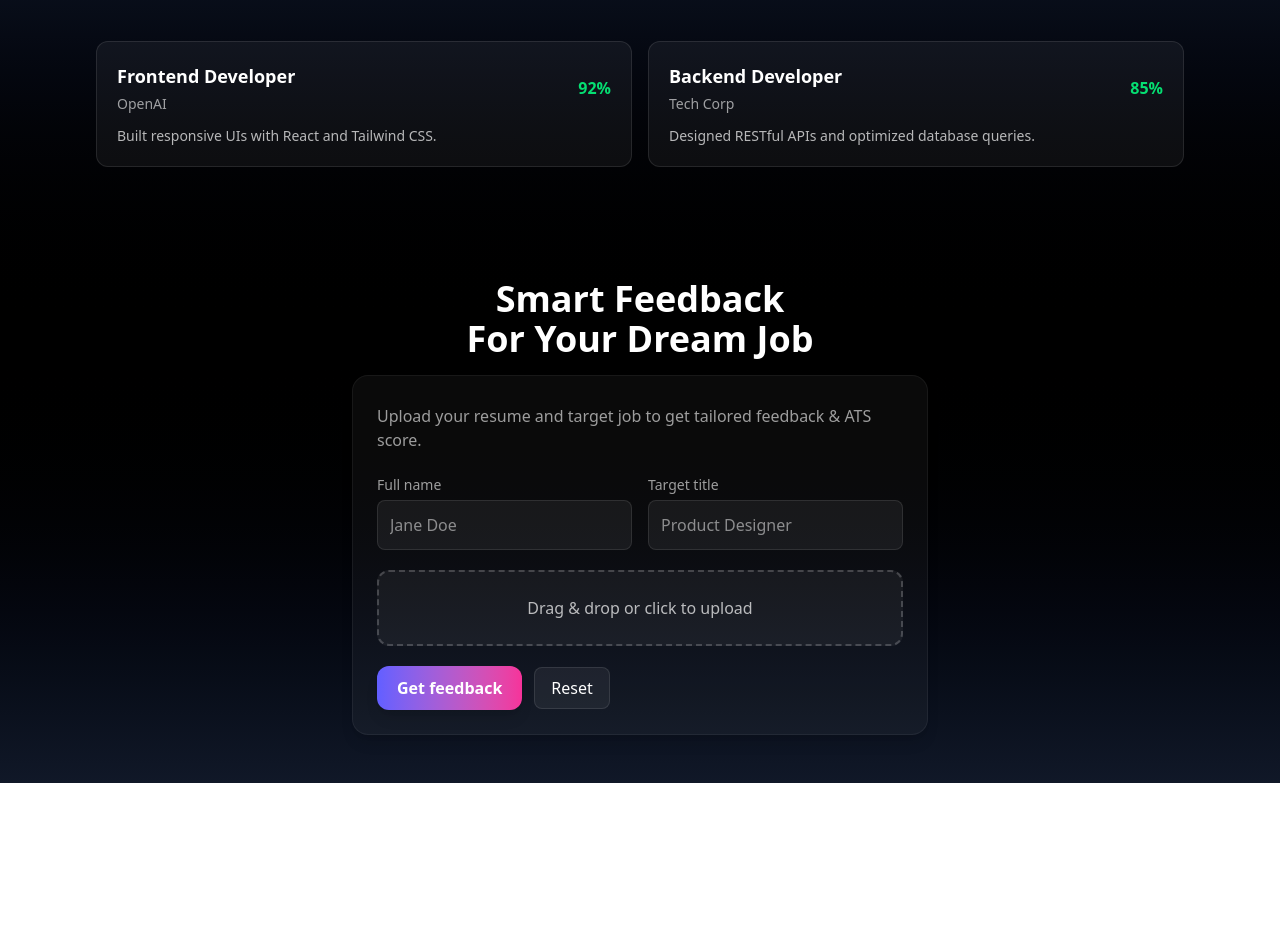
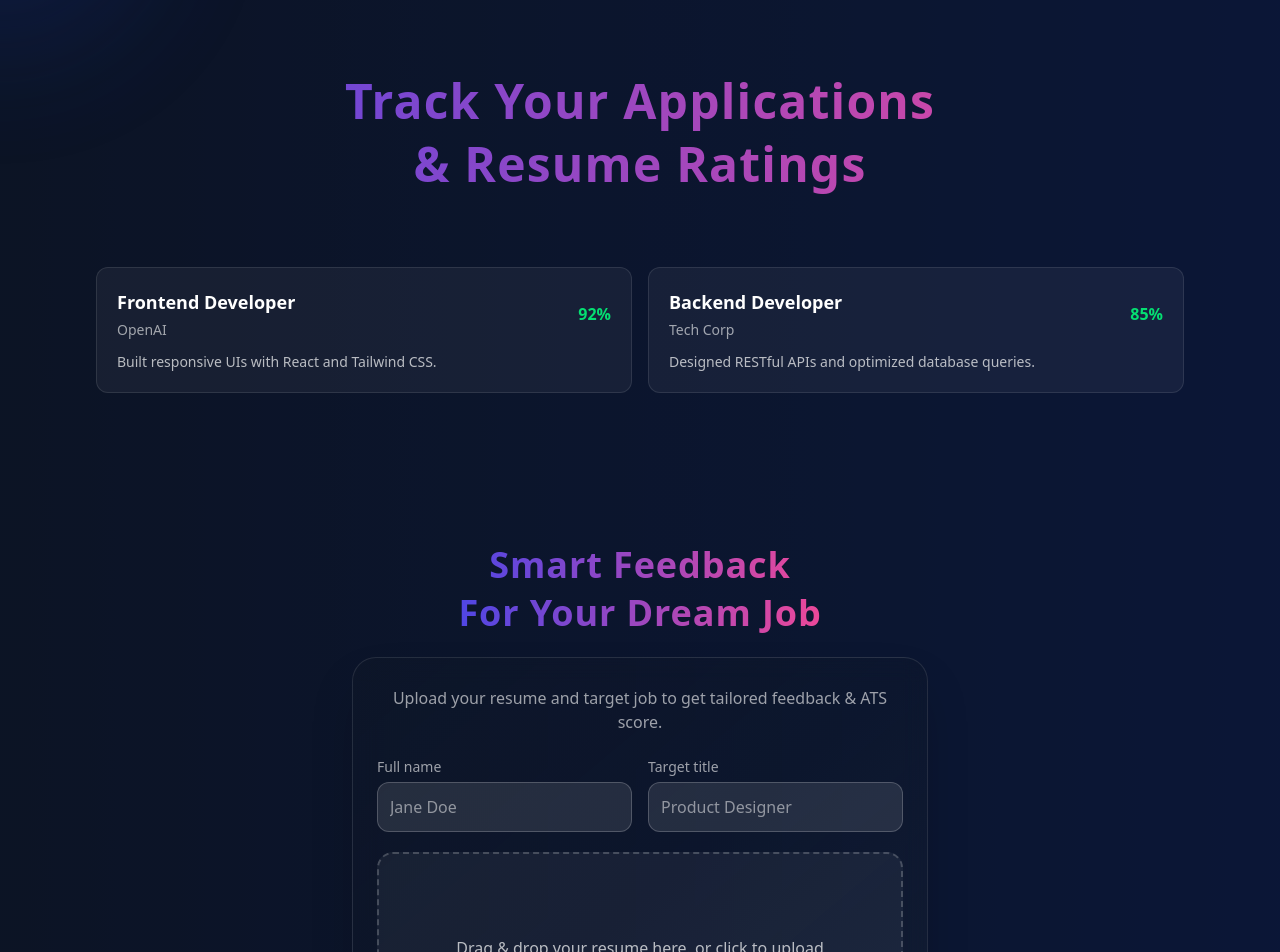
Before and after one commit to Pranjal-Sahu21/resume-analyzer, a React (Vite) app: page / in a window 1280 px wide. Shown: the part 100-1052 px from the top of the page. Before the commit the page ends 883 px from the top, so only its background shows below. Built offline with nearby package versions, Linux system fonts and the light colour scheme.

Commit message:
Major styling changes and drag drop functionality added

```diff
--- a/package.json
+++ b/package.json
@@ -12,6 +12,7 @@
   "dependencies": {
     "@tailwindcss/vite": "^4.1.13",
     "framer-motion": "^12.23.12",
+    "lucide-react": "^0.542.0",
     "react": "^19.1.1",
     "react-dom": "^19.1.1",
     "react-scroll": "^1.9.3",
--- a/src/App.jsx
+++ b/src/App.jsx
@@ -1,4 +1,5 @@
 import React, { useState } from "react";
+import { motion } from "framer-motion";
 import Header from "./components/Header";
 import UploadCard from "./components/UploadCard";
 import JobGrid from "./components/JobGrid";
@@ -25,18 +26,49 @@ export default function App() {
 
   const handleAnalyze = (data) => {
     setAnalysis(data);
-    // Smooth scroll to review section after analyzing
-    setTimeout(() => {
-      const reviewSection = document.getElementById("review-section");
-      if (reviewSection) {
-        reviewSection.scrollIntoView({ behavior: "smooth", block: "start" });
-      }
-    }, 300);
+
+    const scrollToReview = () => {
+      const el = document.getElementById("review-section");
+      if (!el) return;
+      const headerEl =
+        document.querySelector("header") ||
+        document.querySelector('[role="banner"]');
+      const headerHeight = headerEl
+        ? headerEl.getBoundingClientRect().height
+        : 0;
+      const top =
+        el.getBoundingClientRect().top + window.pageYOffset - headerHeight - 16;
+      window.scrollTo({ top, behavior: "smooth" });
     };
 
+    requestAnimationFrame(() => requestAnimationFrame(scrollToReview));
+    setTimeout(scrollToReview, 600);
+  };
+
+  // Base fade-in with optional delay
+  const fadeInUp = (delay = 0) => ({
+    hidden: { opacity: 0, y: 40 },
+    visible: {
+      opacity: 1,
+      y: 0,
+      transition: { duration: 0.7, ease: "easeOut", delay },
+    },
+  });
+
   return (
-    <div className="min-h-screen bg-gradient-to-b from-gray-900 via-black to-gray-900 text-white">
-      {/* Header with Upload button */}
+    <div className="relative min-h-screen overflow-hidden text-white">
+      {/* Background gradient + overlay */}
+      <div className="absolute inset-0 z-0 overflow-hidden">
+        <div className="absolute inset-0 bg-gradient-to-r from-gray-900 via-gray-800 to-blue-900 animate-gradient bg-[length:400%_400%]" />
+        <div className="absolute inset-0 bg-black/60" />
+
+        {/* Background glows (contained so they don’t extend layout) */}
+        <div className="absolute top-[-10rem] left-[-10rem] w-[20rem] h-[20rem] bg-blue-800/20 rounded-full blur-3xl animate-pulse" />
+        <div className="absolute bottom-0 right-0 w-[20rem] h-[20rem] translate-x-1/2 translate-y-1/2 bg-gray-700/20 rounded-full blur-3xl animate-pulse delay-1000" />
+      </div>
+
+      {/* Header */}
+      <div className="relative z-10">
         <Header
           onUploadClick={() => {
             const uploadSection = document.getElementById("upload-section");
@@ -48,21 +80,50 @@ export default function App() {
             }
           }}
         />
-
-      <main className="px-6 md:px-12 lg:px-24 py-12 space-y-24">
-        {/* Upload Section */}
-        <JobGrid jobs={jobs} />
-        <div id="upload-section" className="flex justify-center">
-          <UploadCard onAnalyze={handleAnalyze} />
       </div>
 
-        {/* Resume Review Section */}
+      {/* Main content */}
+      <main className="relative z-10 px-6 md:px-12 lg:px-24 py-16 space-y-32">
+        {/* Job Grid */}
+        <motion.section
+          initial="hidden"
+          whileInView="visible"
+          viewport={{ once: true, amount: 0.2 }}
+          variants={fadeInUp(0)}
+        >
+          <JobGrid jobs={jobs} />
+        </motion.section>
+
+        {/* Upload */}
+        <motion.section
+          id="upload-section"
+          className="flex justify-center"
+          initial="hidden"
+          whileInView="visible"
+          viewport={{ once: true, amount: 0.2 }}
+          variants={fadeInUp(0.3)}
+        >
+          <UploadCard onAnalyze={handleAnalyze} />
+        </motion.section>
+
+        {/* Resume Review */}
         {analysis && (
-          <div id="review-section">
+          <motion.section
+            id="review-section"
+            className="scroll-mt-24"
+            initial="hidden"
+            whileInView="visible"
+            viewport={{ once: true, amount: 0.2 }}
+            variants={fadeInUp(0.6)}
+          >
             <ResumeReview analysis={analysis} />
-          </div>
+          </motion.section>
         )}
       </main>
+
+      <footer className="relative z-10 text-center text-white/40 py-6 text-sm">
+        🚀 Powered by Smart Resume Review
+      </footer>
     </div>
   );
 }
--- a/src/components/Dropzone.jsx
+++ b/src/components/Dropzone.jsx
@@ -1,19 +1,50 @@
-import React, { useCallback } from "react";
+import React, { useCallback, useState } from "react";
 
 export default function Dropzone({ onFile }) {
+  const [dragActive, setDragActive] = useState(false);
+
   const handleChange = useCallback(
     (e) => {
+      e.preventDefault();
       const f = e.target.files?.[0];
       if (f) onFile(f);
     },
     [onFile]
   );
 
+  const handleDrop = useCallback(
+    (e) => {
+      e.preventDefault();
+      e.stopPropagation();
+      setDragActive(false);
+      const f = e.dataTransfer.files?.[0];
+      if (f) onFile(f);
+    },
+    [onFile]
+  );
+
+  const handleDrag = useCallback((e) => {
+    e.preventDefault();
+    e.stopPropagation();
+    if (e.type === "dragenter" || e.type === "dragover") {
+      setDragActive(true);
+    } else if (e.type === "dragleave") {
+      setDragActive(false);
+    }
+  }, []);
+
   return (
-    <label className="flex flex-col items-center justify-center w-full p-6 border-2 border-dashed border-white/20 rounded-xl cursor-pointer bg-white/5 hover:bg-white/10 hover:border-indigo-400 transition-all duration-300">
-      <span className="text-white/70 text-sm md:text-base font-medium">
-        Drag & drop or click to upload
-      </span>
+    <label
+      onDragEnter={handleDrag}
+      onDragOver={handleDrag}
+      onDragLeave={handleDrag}
+      onDrop={handleDrop}
+      className={`flex flex-col items-center justify-center w-full h-48 p-6 border-2 border-dashed rounded-2xl cursor-pointer transition-all duration-300 ${
+        dragActive
+          ? "border-pink-400 bg-pink-500/10"
+          : "border-white/20 bg-white/5 hover:bg-white/10 hover:border-indigo-400"
+      }`}
+    >
       <input
         required
         type="file"
@@ -21,6 +52,11 @@ export default function Dropzone({ onFile }) {
         onChange={handleChange}
         className="hidden"
       />
+      <span className="text-white/70 text-sm md:text-base font-medium text-center">
+        {dragActive
+          ? "Drop your file here…"
+          : "Drag & drop your resume here, or click to upload"}
+      </span>
     </label>
   );
 }
--- a/src/components/JobGrid.jsx
+++ b/src/components/JobGrid.jsx
@@ -1,20 +1,41 @@
 import React from "react";
 import JobCard from "./JobCard";
+import { motion } from "framer-motion";
 
 export default function JobGrid({ jobs = [] }) {
   if (!jobs.length) {
     return (
-      <div className="text-white/60 text-center mt-6">
-        No jobs to display.
-      </div>
+      <div className="text-white/60 text-center mt-6">No jobs to display.</div>
     );
   }
 
   return (
-    <div className="grid grid-cols-1 md:grid-cols-2 gap-4 mt-4">
-      {jobs.map((j) => (
-        <JobCard key={j.id} job={j} />
-      ))}
+    <div className="flex-col">
+      <div className="text-center my-6  pb-4 mb-12">
+        <h1
+          initial={{ x: -50, opacity: 0 }}
+          animate={{ x: 0, opacity: 1 }}
+          transition={{ delay: 0.2 }}
+          className="text-5xl font-bold tracking-wide text-gradient leading-normal"
+        >
+          Track Your Applications
+        </h1>
+
+        <h1
+          initial={{ x: 50, opacity: 0 }}
+          animate={{ x: 0, opacity: 1 }}
+          transition={{ delay: 0.4 }}
+          className="text-5xl font-bold mt-[-12px] tracking-wide text-gradient leading-relaxed"
+        >
+          & Resume Ratings
+        </h1>
+      </div>
+
+      <div className="grid grid-cols-1 md:grid-cols-2 gap-4 mt-8">
+        {jobs.map((j) => (
+          <JobCard key={j.id} job={j} />
+        ))}
+      </div>
     </div>
   );
 }
--- a/src/components/UploadCard.jsx
+++ b/src/components/UploadCard.jsx
@@ -1,5 +1,6 @@
 import React, { useState } from "react";
 import Dropzone from "./Dropzone";
+import { motion } from "framer-motion";
 
 export default function UploadCard({ onAnalyze }) {
   const [name, setName] = useState("");
@@ -15,37 +16,60 @@ export default function UploadCard({ onAnalyze }) {
       onAnalyze({
         name: name || "Applicant",
         title: title || "Software Engineer",
-        fileName: file?.name || "resume.pdf",
+        fileName: file?.name,
       });
     }, 1200);
   }
 
   return (
-    <div className="flex-col">
-      <div className="flex-col justify-center text-center w-full my-4">
-        <h2 className="text-white text-4xl font-semibold">
+    <motion.div
+      initial={{ opacity: 0, y: 50 }}
+      animate={{ opacity: 1, y: 0 }}
+      transition={{ duration: 0.8, ease: "easeOut" }}
+      className="flex flex-col items-center px-4"
+    >
+      <div className="text-center my-6 space-y-2">
+        <h2
+          initial={{ x: -50, opacity: 0 }}
+          animate={{ x: 0, opacity: 1 }}
+          transition={{ delay: 0.2 }}
+          className="text-4xl font-bold tracking-wide text-gradient"
+        >
           Smart Feedback
         </h2>
-        <h2 className="text-white text-4xl font-semibold">
+
+        <h2
+          initial={{ x: 50, opacity: 0 }}
+          animate={{ x: 0, opacity: 1 }}
+          transition={{ delay: 0.4 }}
+          className="text-4xl font-bold tracking-wide text-gradient"
+        >
           For Your Dream Job
         </h2>
       </div>
-      <form
+
+      <motion.form
         onSubmit={submit}
-        className="bg-white/4 border border-white/6 rounded-2xl p-6 w-full max-w-xl shadow-lg"
+        initial={{ scale: 0.95, opacity: 0 }}
+        animate={{ scale: 1, opacity: 1 }}
+        transition={{ duration: 0.5 }}
+        className="bg-gradient-to-br from-gray-900/40 via-gray-900/30 to-gray-800/40 border border-white/10 rounded-3xl p-6 w-full max-w-xl shadow-2xl backdrop-blur-md"
       >
-        <p className="text-white/60 mt-1 text-sm md:text-base">
-          Upload your resume and target job to get tailored feedback & ATS score.
+        <p className="text-white/60 mt-1 text-sm md:text-base text-center">
+          Upload your resume and target job to get tailored feedback & ATS
+          score.
         </p>
 
         <div className="grid grid-cols-1 md:grid-cols-2 gap-4 mt-5">
           <div>
-            <label className="text-xs text-white/60 md:text-sm">Full name</label>
+            <label className="text-xs text-white/60 md:text-sm">
+              Full name
+            </label>
             <input
               required
               value={name}
               onChange={(e) => setName(e.target.value)}
-              className="w-full mt-1 p-3 rounded-lg bg-white/6 text-white placeholder-white/50 border border-white/10 focus:outline-none focus:ring-2 focus:ring-indigo-500 transition"
+              className="w-full mt-1 p-3 rounded-xl bg-white/10 text-white placeholder-white/50 border border-white/20 focus:outline-none focus:ring-2 focus:ring-pink-500 transition-all duration-300"
               placeholder="Jane Doe"
             />
           </div>
@@ -57,7 +81,7 @@ export default function UploadCard({ onAnalyze }) {
               required
               value={title}
               onChange={(e) => setTitle(e.target.value)}
-              className="w-full mt-1 p-3 rounded-lg bg-white/6 text-white placeholder-white/50 border border-white/10 focus:outline-none focus:ring-2 focus:ring-indigo-500 transition"
+              className="w-full mt-1 p-3 rounded-xl bg-white/10 text-white placeholder-white/50 border border-white/20 focus:outline-none focus:ring-2 focus:ring-indigo-500 transition-all duration-300"
               placeholder="Product Designer"
             />
           </div>
@@ -66,33 +90,47 @@ export default function UploadCard({ onAnalyze }) {
         <div className="mt-5">
           <Dropzone onFile={(f) => setFile(f)} />
           {file && (
-            <div className="mt-2 text-sm text-white/70">
+            <motion.div
+              initial={{ opacity: 0 }}
+              animate={{ opacity: 1 }}
+              className="mt-2 text-sm text-white/70"
+            >
               Selected file: <strong className="text-white">{file.name}</strong>
-            </div>
+            </motion.div>
           )}
         </div>
 
-        <div className="mt-5 flex gap-3 items-center">
-          <button
+        <div className="mt-5 flex gap-3 items-center justify-center">
+          <motion.button
+            whileHover={{
+              scale: 1.05,
+              boxShadow: "0px 0px 20px rgba(255,255,255,0.3)",
+            }}
+            whileTap={{ scale: 0.95 }}
             type="submit"
             disabled={loading}
-            className="px-5 py-2.5 cursor-pointer rounded-xl bg-gradient-to-r from-indigo-500 to-pink-500 text-white font-semibold shadow-lg hover:brightness-110 transition disabled:opacity-60"
+            className="px-6 py-3 rounded-2xl bg-gradient-to-r from-indigo-500 to-pink-500 text-white font-bold shadow-lg hover:brightness-110 transition-all"
           >
-            {loading ? "Analyzing..." : "Get feedback"}
-          </button>
-          <button
+            {loading ? "Analyzing..." : "Get Feedback"}
+          </motion.button>
+          <motion.button
+            whileHover={{
+              scale: 1.05,
+              backgroundColor: "rgba(255,255,255,0.15)",
+            }}
+            whileTap={{ scale: 0.95 }}
             type="button"
             onClick={() => {
               setName("");
               setTitle("");
               setFile(null);
             }}
-            className="px-4 py-2 rounded-lg cursor-pointer bg-white/6 text-white border border-white/10 hover:bg-white/10 transition"
+            className="px-5 py-2 rounded-2xl bg-white/10 text-white border border-white/20 hover:bg-white/20 transition-all"
           >
             Reset
-          </button>
+          </motion.button>
         </div>
-      </form>
-    </div>
+      </motion.form>
+    </motion.div>
   );
 }
--- a/src/index.css
+++ b/src/index.css
@@ -1 +1,26 @@
 @import "tailwindcss";
+
+@keyframes gradient {
+  0% {
+    background-position: 0% 50%;
+  }
+  50% {
+    background-position: 100% 50%;
+  }
+  100% {
+    background-position: 0% 50%;
+  }
+}
+.animate-gradient {
+  animation: gradient 15s ease infinite;
+}
+
+.text-gradient {
+  background: linear-gradient(
+    90deg,
+    #4f46e5,
+    #ec4899
+  ); /* Indigo to pink, matching your button */
+  -webkit-background-clip: text;
+  -webkit-text-fill-color: transparent;
+}
```
Also changed, not shown: src/components/Header.jsx (+15 -4 lines), src/components/ResumeReview.jsx (+45 -12 lines), 1 other file (tests, documents, lock files or other folders). Lines whose indentation alone changed are shown as unchanged.
